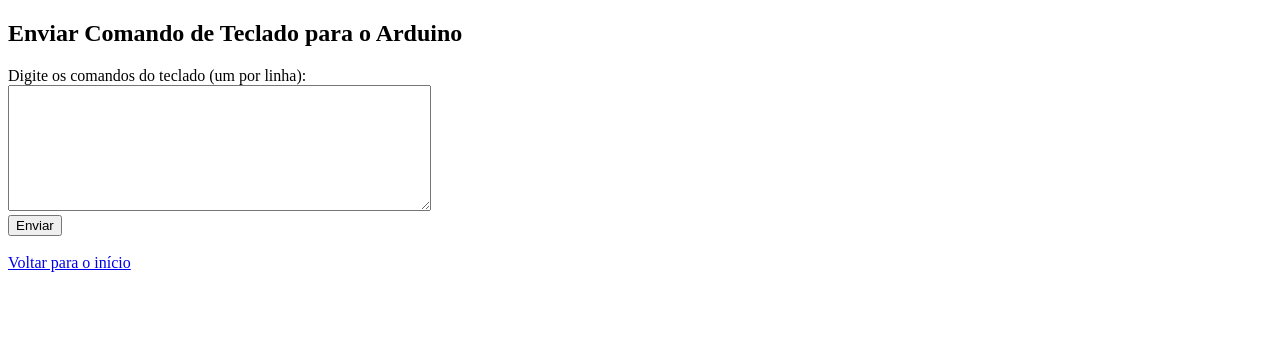
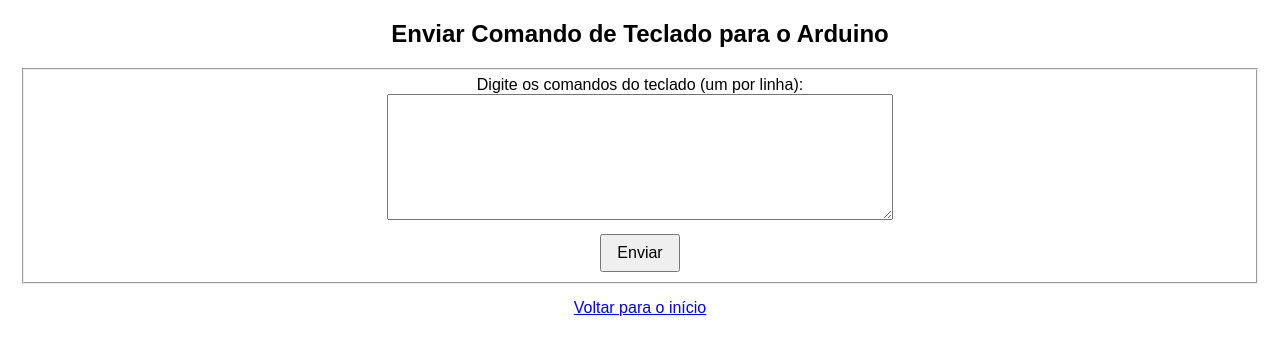
Before and after one commit to dennislopes/spyPi, a Flask app: page /opcao7 in a window 1280 px wide. Shown: the top 355 px of the page. Run offline with Flask 3, Linux system fonts and the light colour scheme.

Commit message:
Update send_keystroke.html

```diff
--- a/templates/send_keystroke.html
+++ b/templates/send_keystroke.html
@@ -4,22 +4,44 @@
     <meta charset="UTF-8">
     <meta name="viewport" content="width=device-width, initial-scale=1.0">
     <title>Enviar Comando de Teclado</title>
+    <style>
+        body {
+            font-family: Arial, sans-serif;
+            margin: 20px;
+            text-align: center;
+        }
+        textarea {
+            width: 100%;
+            max-width: 500px;
+        }
+        input[type="submit"] {
+            margin-top: 10px;
+            padding: 8px 15px;
+            font-size: 16px;
+        }
+        a {
+            display: block;
+            margin-top: 15px;
+        }
+    </style>
 </head>
 <body>
+
     <h2>Enviar Comando de Teclado para o Arduino</h2>
 
     {% if message %}
         <p style="color: green;"><strong>{{ message }}</strong></p>
     {% endif %}
 
-<form action="/opcao7" method="post">
-    <label for="command">Digite os comandos do teclado (um por linha):</label><br>
-    <textarea name="command" rows="8" cols="50" required></textarea><br>
-    <input type="hidden" name="token" value="{{ token }}">  <!-- Token para evitar reenvios -->
-    <input type="submit" value="Enviar">
-</form>
+    <form action="/opcao7" method="post">
+        <fieldset>
+            <label for="command">Digite os comandos do teclado (um por linha):</label><br>
+            <textarea name="command" rows="8" required></textarea><br>
+            <input type="submit" id="sendButton" value="Enviar">
+        </fieldset>
+    </form>
 
-    <br>
     <a href="/">Voltar para o início</a>
+
 </body>
 </html>
```
